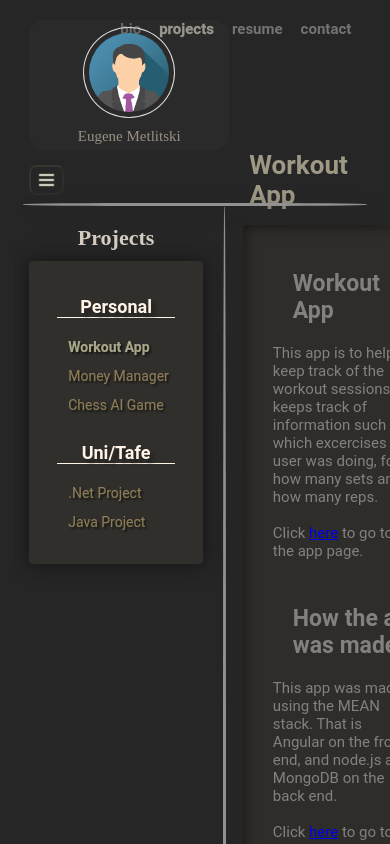
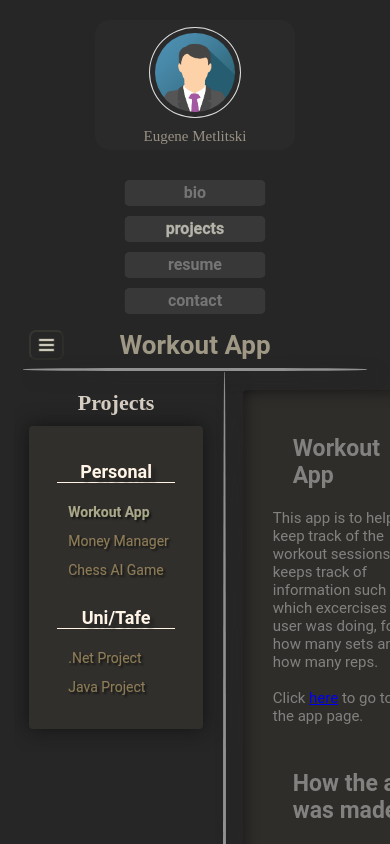
Before and after one commit to EugeneMetlitski/my-portfolio, an Angular app: page / in a window 390 px wide. Shown: the top 844 px of the page. Built offline with nearby package versions, Linux system fonts and the light colour scheme.

Commit message:
Added responsive layout

```diff
--- a/src/modules/app/components/header/header.component.scss
+++ b/src/modules/app/components/header/header.component.scss
@@ -10,6 +10,16 @@
     top: -133px;
     margin-top: 20px;
     height: $header-height;
+
+    @include tablet {
+        height: $header-height-tablet;
+        top: -140px;
+    }
+
+    @include phone {
+        height: $header-height-phone;
+        top: -140px;
+    }
 }
 
 // This element gives wider background than header element
@@ -21,6 +31,14 @@
     width: 120%;
 
     background: color(bg-1);
+
+    @include tablet {
+        height: $header-height-tablet;
+    }
+
+    @include phone {
+        height: $header-height-phone;
+    }
 }
 
 // The heading for main content of the page
@@ -34,6 +52,11 @@ h1 {
     color: color(text-h1);
     font-family: $font-1;
     font-size: 26px;
+
+    @include tablet {
+        left: 50%;
+        transform: translate(-50%, 50%);
+    }
 }
 
 // Horizontal lline
--- a/src/modules/app/components/nav/nav.component.scss
+++ b/src/modules/app/components/nav/nav.component.scss
@@ -7,6 +7,13 @@
     display: inline-block;
     top: 20px;
     left: 100%;
+
+    @include tablet {
+        position: absolute;
+        top: 160px;
+        left: 50%;
+        transform: translate(-50%, 0);
+    }
 }
 
 ul {
@@ -18,6 +25,11 @@ ul {
 
 li {
     display: inline-block;
+
+    @include phone {
+        display: block;
+        text-align: center;
+    }
 }
 
 a {
@@ -31,6 +43,20 @@ a {
     font-family: $font-1;
     font-weight: bold;
     font-size: 15px;
+
+    @include tablet {
+        font-size: 16px;
+    }
+
+    @include phone {
+        display: block;
+
+        width: 125px;
+        margin-bottom: 10px;
+        padding: 5px auto;
+
+        background: color(h-btn-hover-bg);
+    }
 }
 
 a:hover {
--- a/src/modules/app/components/profile-picture/profile-picture.component.scss
+++ b/src/modules/app/components/profile-picture/profile-picture.component.scss
@@ -13,6 +13,11 @@
     height: 130px;
 
     background: color(bg-2);
+
+    @include tablet {
+        left: 50%;
+        transform: translate(-50%, 0);
+    }
 }
 
 img {
--- a/src/modules/app/components/sidebar/sidebar.component.scss
+++ b/src/modules/app/components/sidebar/sidebar.component.scss
@@ -6,11 +6,27 @@
     // align-self: flex-start;
     // position: sticky;
     top: 72px;
+
+    @include tablet {
+        top: 120px;
+    }
+
+    @include phone {
+        top: 230px;
+    }
 }
 
 .sticky {
     position: sticky;
     top: 72px;
+
+    @include tablet {
+        top: 120px;
+    }
+
+    @include phone {
+        top: 230px;
+    }
 }
 
 // The sidebar itself
--- a/src/modules/app/variables.scss
+++ b/src/modules/app/variables.scss
@@ -1,3 +1,7 @@
+
+@mixin tablet { @media (max-width: 800px) { @content; } }
+@mixin phone { @media (max-width: 600px) { @content; } }
+
 
 // All the colors used
 $colors: (
@@ -49,6 +53,8 @@ $font-2: 'Indie Flower', cursive;
 
 // Positioning / sizing
 $header-height: 185px;
+$header-height-tablet: 240px;
+$header-height-phone: 350px;
 
 
 
```
